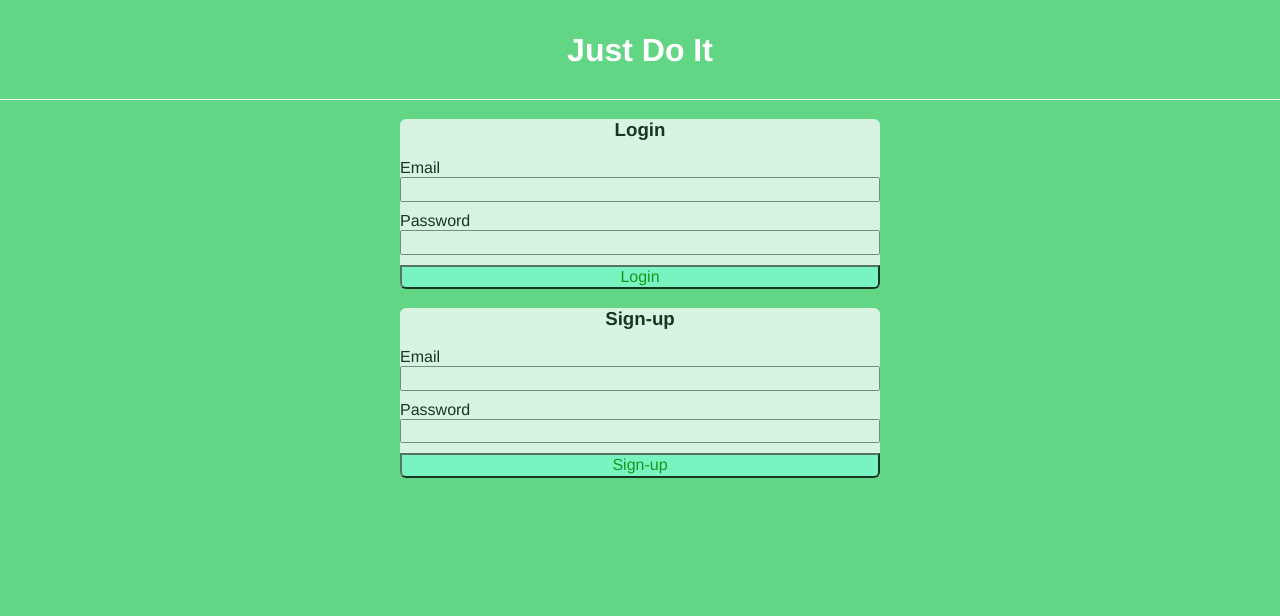
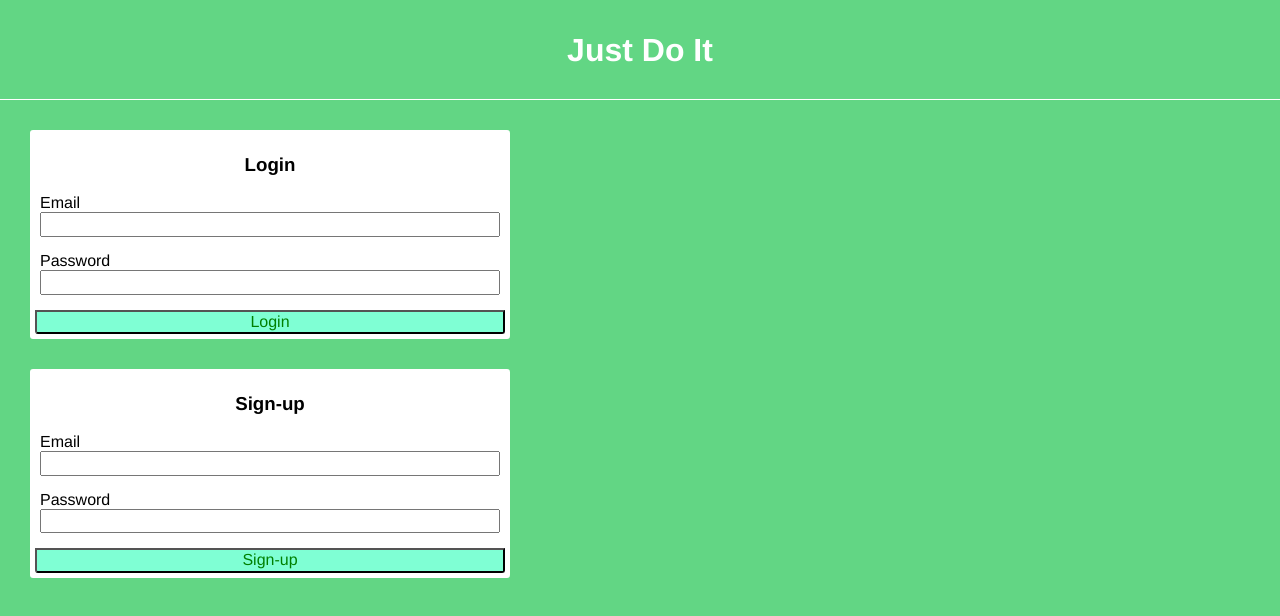
Before and after one commit to marktice/just-do-it, a React (Create React App) app: page / in a window 1280 px wide. Shown: the top 616 px of the page. Built offline with nearby package versions, Linux system fonts and the light colour scheme.

Commit message:
Add userForm error handling and loader

```diff
--- a/src/App.js
+++ b/src/App.js
@@ -50,6 +50,7 @@ class App extends Component {
       }
     } catch (error) {
       console.log(error);
+      return error;
     }
   };
 
--- a/src/components/Header.js
+++ b/src/components/Header.js
@@ -18,7 +18,7 @@ const Header = (props) => {
 
       {props.loggedIn && (
         <div className="gif-toggle">
-          <label htmlFor="gifs">Shia gifs? </label>
+          <label htmlFor="gifs">Shia gifs?</label>
           <input
             defaultChecked
             type="checkbox"
--- a/src/components/LoginForm.js
+++ b/src/components/LoginForm.js
@@ -1,18 +1,47 @@
-import React from 'react';
+import React, { Component } from 'react';
+
+import Loader from './Loader';
 
 import './../styles/components/UserForms.css';
 
-const LoginForm = (props) => {
-  const handleSubmit = (e) => {
+class LoginForm extends Component {
+  state = {
+    formType: 'login', // TODO: switch between signup and login
+    loggingIn: false,
+    error: undefined
+  };
+
+  handleSubmit = async (e) => {
     console.log(`hello from handle submit`);
+    this.setState((prevState) => {
+      return {
+        loggingIn: true
+      };
+    });
+
     e.preventDefault();
     const email = e.target.elements.email.value;
     const password = e.target.elements.password.value;
-    props.handleLogin(email, password);
+
+    const error = await this.props.handleLogin(email, password);
+    if (error) {
+      console.log(error.message);
+      this.setState((prevState) => {
+        return {
+          loggingIn: false,
+          error: error.message
+        };
+      });
+    }
   };
 
+  render() {
+    if (this.state.loggingIn) {
+      return <Loader />;
+    }
+
     return (
-    <form className="userForm" onSubmit={handleSubmit}>
+      <form className="userForm" onSubmit={this.handleSubmit}>
         <h3>Login</h3>
         <div className="userForm__input-group">
           <label htmlFor="email">Email</label>
@@ -22,9 +51,13 @@ const LoginForm = (props) => {
           <label htmlFor="password">Password</label>
           <input type="password" name="password" />
         </div>
+
+        {this.state.error && <p className="userForm__error">{this.state.error}</p>}
+
         <button type="submit">Login</button>
       </form>
     );
-};
+  }
+}
 
 export default LoginForm;
--- a/src/styles/components/Header.css
+++ b/src/styles/components/Header.css
@@ -14,6 +14,9 @@
   text-align: center;
   color: rgba(255, 255, 255, 0.699);
 }
+.gif-toggle label {
+  margin-right: 0.5rem;
+}
 
 .btn-logout {
   display: inline;
--- a/src/styles/components/UserForms.css
+++ b/src/styles/components/UserForms.css
@@ -2,8 +2,9 @@
   margin: 0 auto;
   max-width: 30rem;
   background: white;
-  opacity: 0.75;
-  border-radius: 6px;
+  border-radius: 3px;
+  padding: 5px;
+  margin: 30px;
 }
 .userForm h3 {
   color: black;
@@ -12,12 +13,17 @@
 .userForm button {
   width: 100%;
   background: aquamarine;
-  border-bottom-left-radius: 6px;
-  border-bottom-right-radius: 6px;
+  border-bottom-left-radius: 3px;
+  border-bottom-right-radius: 3px;
+}
+.userForm__error {
+  color: red;
+  text-align: center;
 }
 
 .userForm__input-group {
-  margin-bottom: 10px;
+  margin: 5px;
+  margin-bottom: 15px;
 }
 .userForm__input-group label {
   margin-bottom: 5px;
```
Lines whose indentation alone changed are shown as unchanged.
